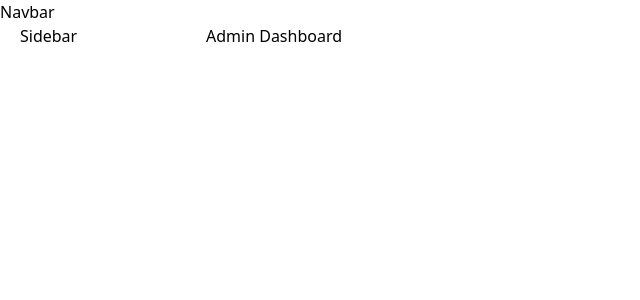
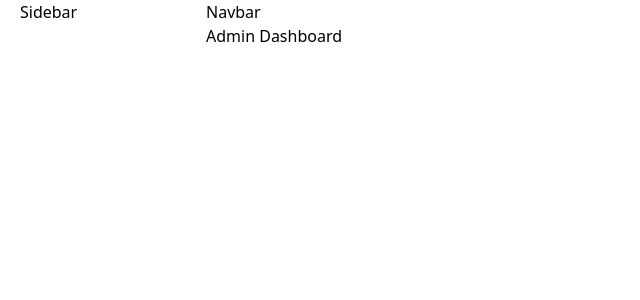
Before and after one commit to ankitWork2001/management, a React (Vite) app: page /admin in a window 1280 px wide. Shown: the top 300 px of the page, without its empty margins (0-640 px from the left). Built offline with nearby package versions, Linux system fonts and the light colour scheme.

Commit message:
update adminLayout component

```diff
--- a/src/component/adminComponent/AdminLayout.jsx
+++ b/src/component/adminComponent/AdminLayout.jsx
@@ -5,18 +5,14 @@ import AdminSidebar from './AdminSidebar'
 
 function AdminLayout() {
     return (
-        <div>
-            <nav>
-                <Navbar />
-            </nav>
             <div className=' px-5 flex'>
                 <aside className='w-[15%]'>
                     <AdminSidebar />
                 </aside>
                 <main>
+                    <Navbar />
                     <Outlet />
                 </main>
-            </div>
         </div>
     )
 }
```
